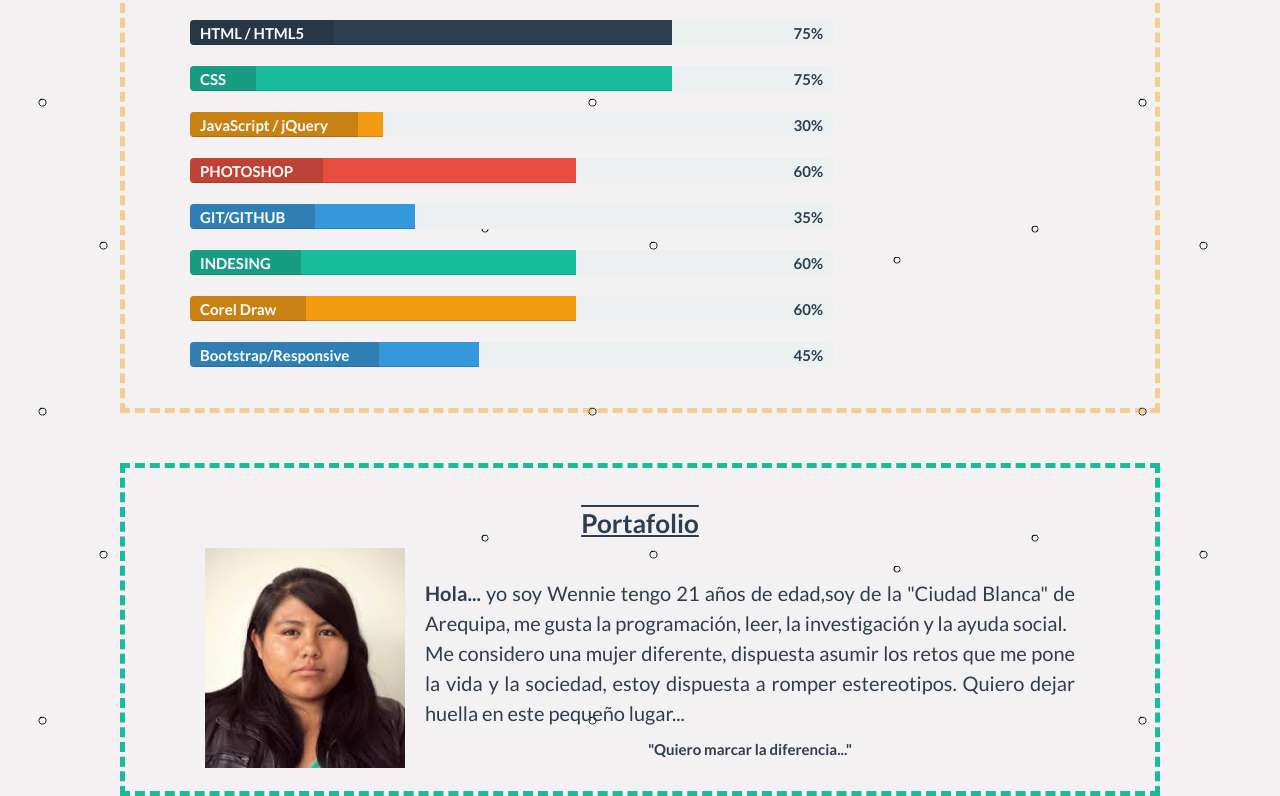
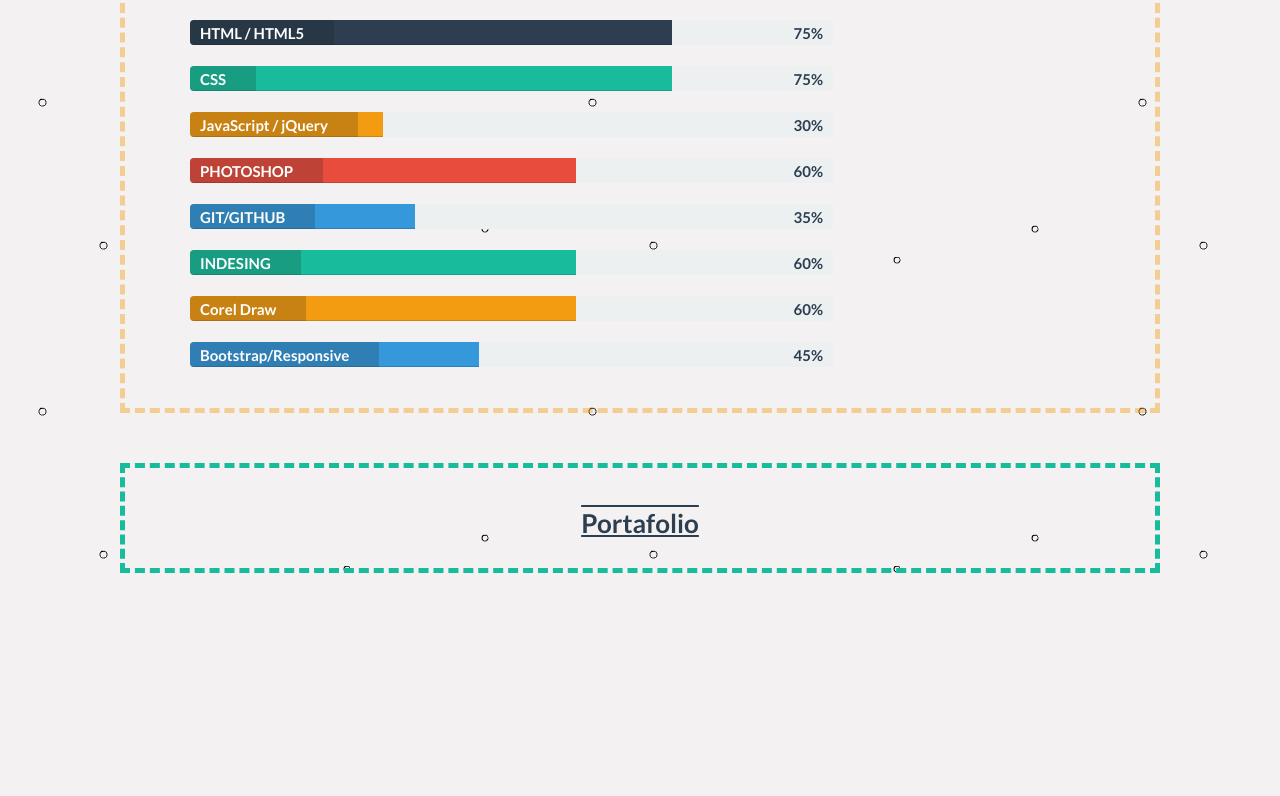
Before and after one commit to wiipii/wiipii.github.io, a plain HTML site: page index.html in a window 1280 px wide. Shown: the part 979-1775 px from the top of the page. After the commit the page ends 1552 px from the top, so only its background shows below. Drawn offline with nearby package versions, Linux system fonts and the light colour scheme.

Commit message:
modificacion index

```diff
--- a/index.html
+++ b/index.html
@@ -11,13 +11,12 @@
 
     <title>Wennie</title>
 
-    <!-- Bootstrap Core CSS - Uses Bootswatch Flatly Theme: http://bootswatch.com/flatly/ -->
+
     <link href="css/bootstrap.min.css" rel="stylesheet">
 
-    <!-- Custom CSS -->
+
     <link href="css/main.css" rel="stylesheet">
 
-    <!-- Custom Fonts -->
     <link href="font-awesome/css/font-awesome.min.css" rel="stylesheet" type="text/css">
     <link href="http://fonts.googleapis.com/css?family=Montserrat:400,700" rel="stylesheet" type="text/css">
     <link href="http://fonts.googleapis.com/css?family=Lato:400,700,400italic,700italic" rel="stylesheet" type="text/css">
@@ -27,12 +26,7 @@
 
 
 
-    <!-- HTML5 Shim and Respond.js IE8 support of HTML5 elements and media queries -->
-    <!-- WARNING: Respond.js doesn't work if you view the page via file:// -->
-    <!--[if lt IE 9]>
-        <script src="https://oss.maxcdn.com/libs/html5shiv/3.7.0/html5shiv.js"></script>
-        <script src="https://oss.maxcdn.com/libs/respond.js/1.4.2/respond.min.js"></script>
-    <![endif]-->
+
 
 </head>
 <body>
@@ -74,9 +68,9 @@
                     </li>
                 </ul>
             </div>
-            <!-- /.navbar-collapse -->
+
         </div>
-        <!-- /.container-fluid -->
+
     </nav>
 </div>
 
@@ -207,13 +201,7 @@
 
 
 
-      <p class="biografia text-justify">
-        <img  src="img/winnie.jpg" alt="" /><br>
-        <b>Hola...</b> yo soy Wennie tengo 21 años de edad,soy de la "Ciudad Blanca" de Arequipa, me gusta la programación, leer, la investigación y la ayuda social. <br>
-        Me considero  una mujer diferente, dispuesta asumir los retos que me pone la vida y la sociedad, estoy dispuesta a romper estereotipos.
-        Quiero dejar huella en este pequeño lugar... <br>
-        <center><b>"Quiero marcar la diferencia..."</b></center>
-      </p>
+
     </div>
 </div><!--end about-me-->
 
```
